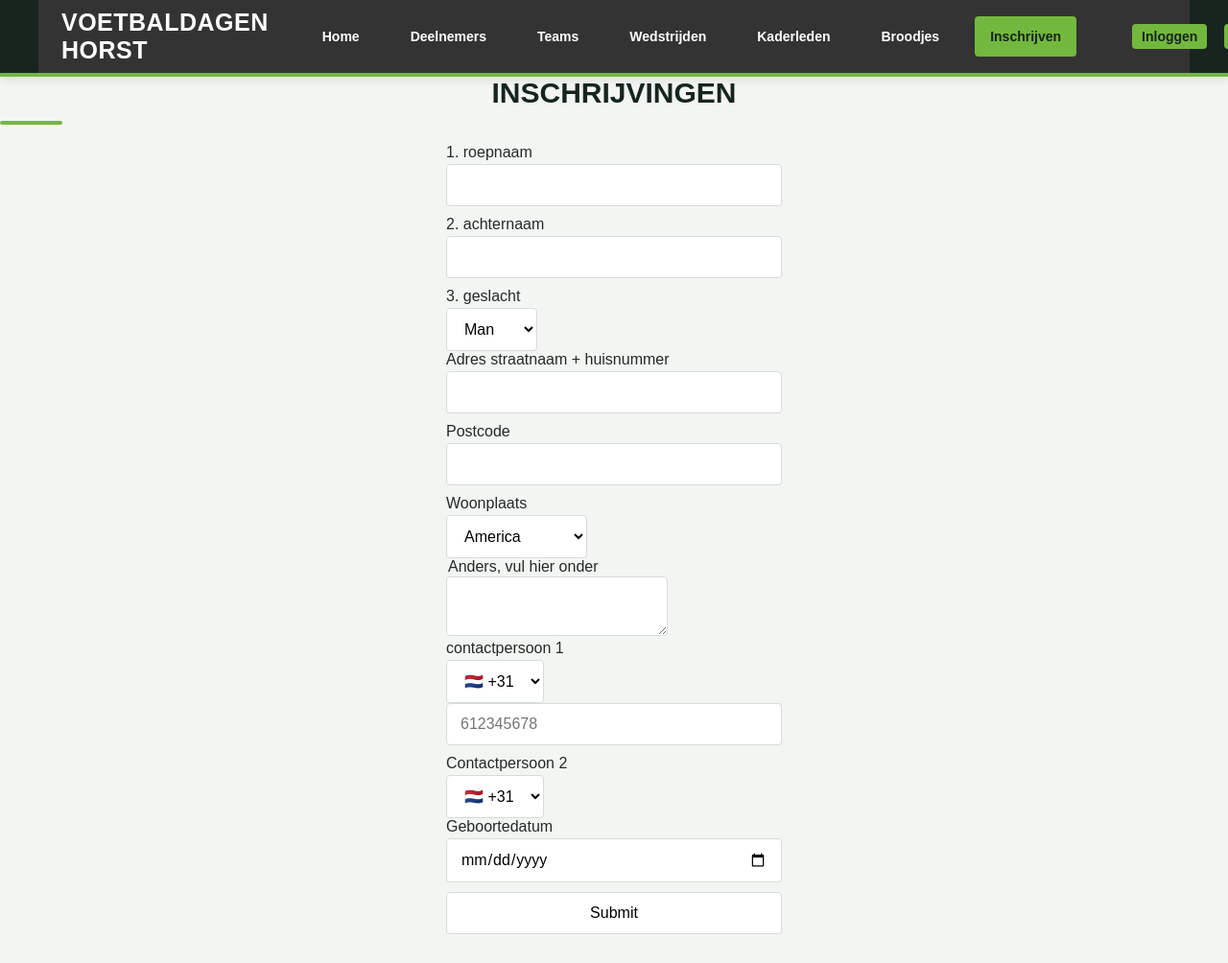
After one commit to lucasmees-software/Voetbaldagen, a PHP site: page /Pages/Inschrijven.php in a window 1280 px wide; the page is wider, and only the part inside the window is pictured. The commit adds this page. Shown: that part at 96% size. Run offline with PHP 8.4, Linux system fonts and the light colour scheme.

Commit message:
Inschrijving html + css

```diff
--- a/Includes/Navigatie.php
+++ b/Includes/Navigatie.php
@@ -14,6 +14,7 @@ $links = [
     'Wedstrijden.php' => 'Wedstrijden',
     'Kaderleden.php'  => 'Kaderleden',
     'Broodjes.php'    => 'Broodjes',
+    'Inschrijven.php' => 'Inschrijven'
 ];
 
 // ingelogd of niet
@@ -28,9 +29,7 @@ $actieUrl = $base . 'scripts/AccountActie.php';
 ?>
 <header class="site-header">
     <nav class="navbar">
-
         <a href="<?= $base ?>Index.php" class="nav-logo">Voetbaldagen Horst</a>
-
         <div class="nav-links">
             <?php foreach ($links as $file => $label): ?>
                 <a href="<?= $base ?><?= $file === 'Index.php' ? $file : 'Pages/' . $file ?>"
@@ -57,7 +56,6 @@ $actieUrl = $base . 'scripts/AccountActie.php';
                 <button type="button" onclick="accountOpen('registreerModal')">Registreren</button>
             <?php endif; ?>
         </div>
-
     </nav>
 </header>
 
--- /dev/null
+++ b/Pages/Inschrijven.php
@@ -0,0 +1,96 @@
+<!DOCTYPE html>
+<html lang="en">
+
+<head>
+    <meta charset="UTF-8">
+    <meta name="viewport" content="width=device-width, initial-scale=1.0">
+    <link rel="stylesheet" href="../Css/Stylesheet.css">
+    <title>Inschrijven</title>
+</head>
+
+<body>
+    <?php include('../Includes/Navigatie.php') ?>
+    <header>
+        <h1>Inschrijvingen</h1>
+    </header>
+    <form action="">
+        <label for="roepnaam">1. roepnaam</label>
+        <input type="text">
+        <label for="achternaam">2. achternaam</label>
+        <input type="text" name="achternaam">
+
+        <label for="geslacht">3. geslacht</label>
+        <select name="geslacht" id="">
+            <option value="man">Man</option>
+            <option value="vrouw">Vrouw</option>
+        </select>
+
+        <label for="adress">Adres straatnaam + huisnummer</label><input type="adress">
+        <label for="postcode">Postcode</label><input type="text">
+        <label for="woonplaats">Woonplaats</label>
+        <select name="woonplaats" id="">
+            <option value="">America</option>
+            <option value="">Broekhuizen</option>
+            <option value="">Castenray</option>
+            <option value="">Grubbenvorst</option>
+            <option value="">Hegelsom</option>
+            <option value="">Helmond</option>
+            <option value="">Horst</option>
+            <option value="">leunen</option>
+            <option value="">Lottum</option>
+            <option value="">Maashees</option>
+            <option value="">Melderslo</option>
+            <option value="">Merselo</option>
+            <option value="">Meterik</option>
+            <option value="">Oostrum</option>
+            <option value="">Venlo</option>
+            <option value="">Venray</option>
+            <option value="">Vredepeel</option>
+            <option value="">Ysselsteyn</option>
+        </select>
+        <option value="">Anders, vul hier onder</option>
+        <textarea name="" id=""></textarea>
+        <div class="tel-groep">
+            <label for="tel1">contactpersoon 1</label>
+            <!-- Landcode kiezen -->
+            <select id="landcode" name="landcode">
+                <option value="+31" selected>🇳🇱 +31</option>
+                <option value="+32">🇧🇪 +32</option>
+                <option value="+49">🇩🇪 +49</option>
+            </select>
+
+            <input
+                type="tel"
+                id="telefoon"
+                name="telefoon"
+                placeholder="612345678"
+                pattern="[0-9]{9}"
+                title="Vul 9 cijfers in."
+                required>
+        </div>
+
+        <div class="tel-groep2">
+            <label for="tel2">Contactpersoon 2</label>
+            <select id="landcode" name="landcode">
+                <option value="+31" selected>🇳🇱 +31</option>
+                <option value="+32">🇧🇪 +32</option>
+                <option value="+49">🇩🇪 +49</option>
+            </select>
+        </div>
+
+        <label for="geboortedatum">Geboortedatum</label>
+        <input
+            type="date"
+            id="geboortedatum"
+            name="geboortedatum"
+            min="1900-01-01"
+            max="2026-11-23"
+            required>
+
+        </input>
+
+        <input type="submit" value="Submit">
+    </form>
+</body>
+
+</html>
--- a/data/bestellingen.csv
+++ b/data/bestellingen.csv
@@ -1,5 +1,5 @@
 deelnemer_id,naam,moment,broodje1,broodje2,krentenbol,snack
-46,"Anna Willems",maandag_dinsdag,hagelslag,kaas,1,geen
+46,"Anna Willems",maandag_dinsdag,kaas,kaas,1,geen
 46,"Anna Willems",woensdag_donderdag,vlees,vlees,0,geen
 46,"Anna Willems",vrijdag,hagelslag,,0,frikandel
 38,"Bram Peeters",maandag_dinsdag,hagelslag,kaas,1,geen
```
Also changed, not shown: Index.php (+5 -31 lines), Pages/Broodjes.php (+5 -4 lines).
